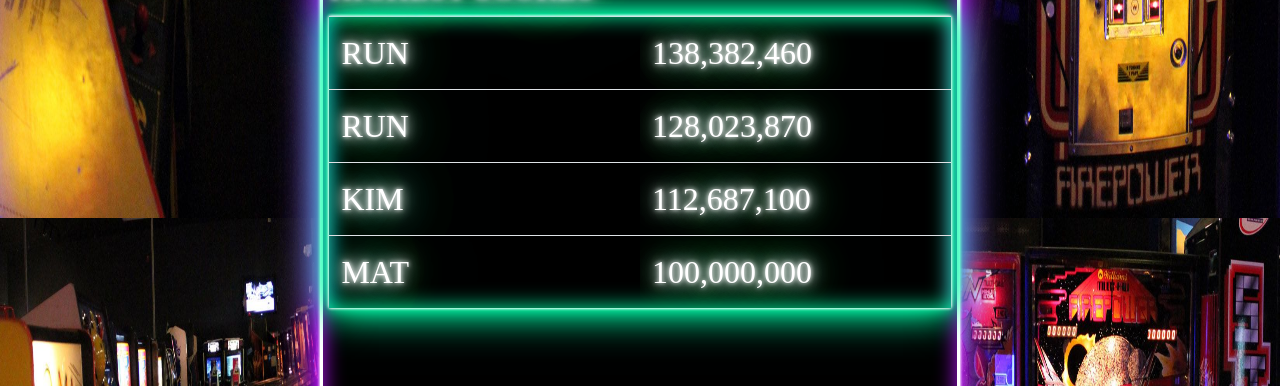
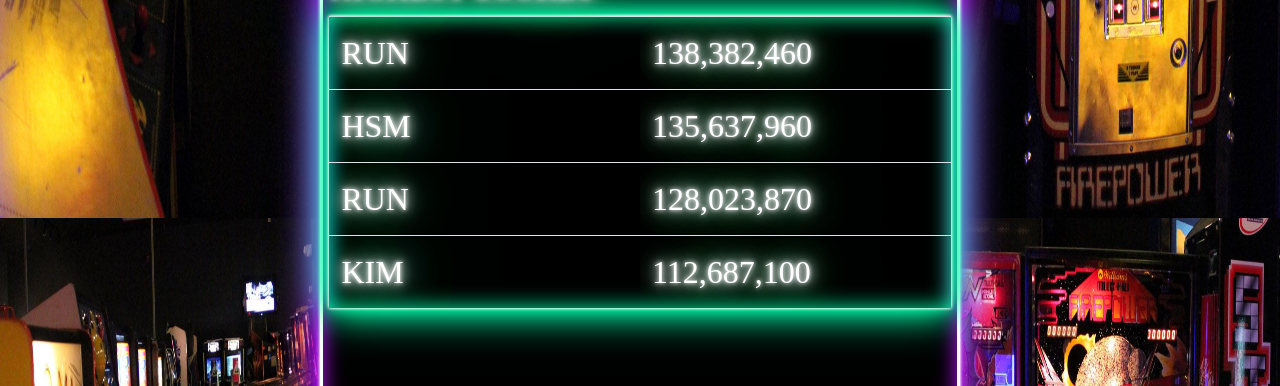
Before and after one commit to vmvpin/vmvpin.github.io, a Jekyll site: the page built from _games/cc_13.md, in a window 1280 px wide. Shown: the part 682-1068 px from the top of the page. Built offline with Jekyll 4.4.1, drawn with Linux system fonts in a browser that asks for light colours.

Commit message:
Updated high scores md files

```diff
--- a/_games/cc_13.md
+++ b/_games/cc_13.md
@@ -19,7 +19,7 @@
 {:.scoreText}
 
 | RUN | 138,382,460 |
+| HSM | 135,637,960 |
 | RUN | 128,023,870 |
 | KIM | 112,687,100 |
-| MAT | 100,000,000 |
 {:.scoreText .table .td}
```
